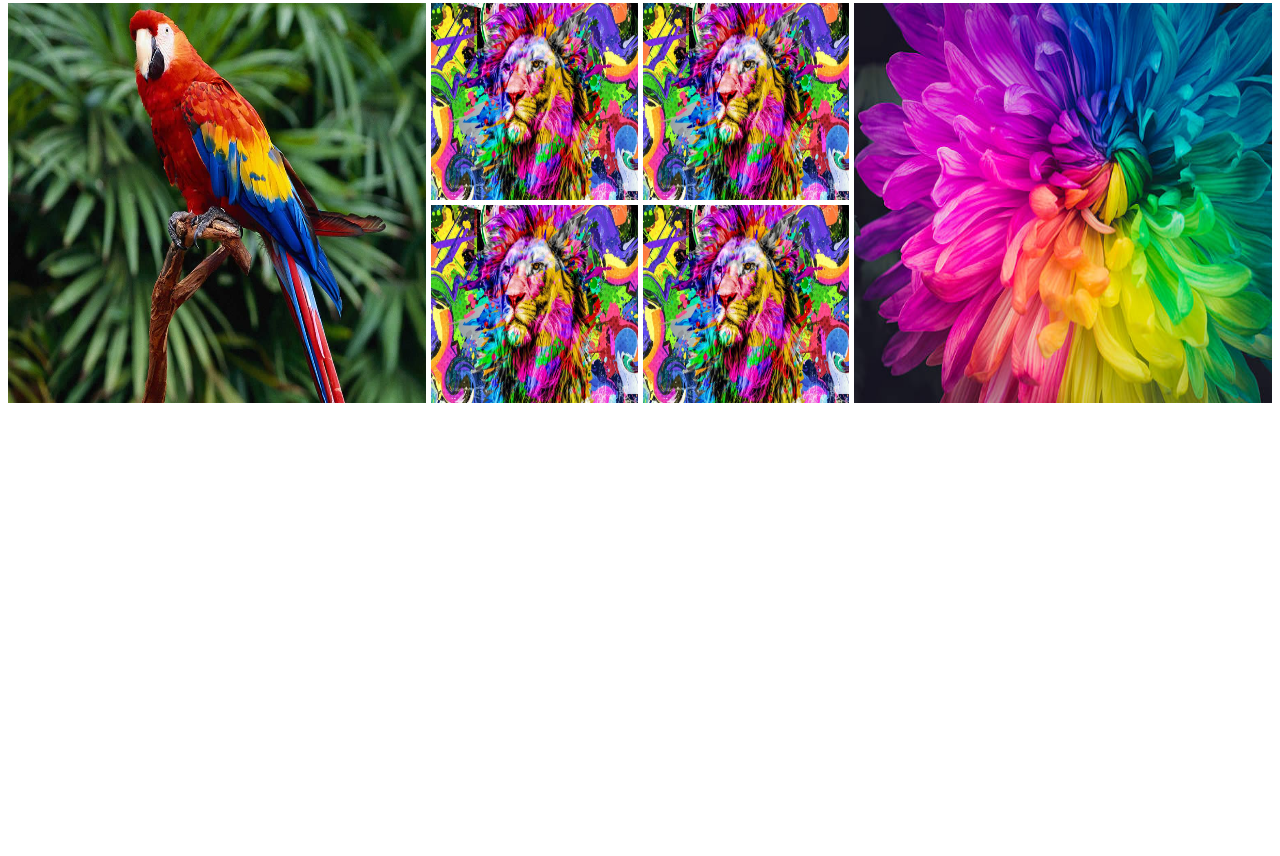
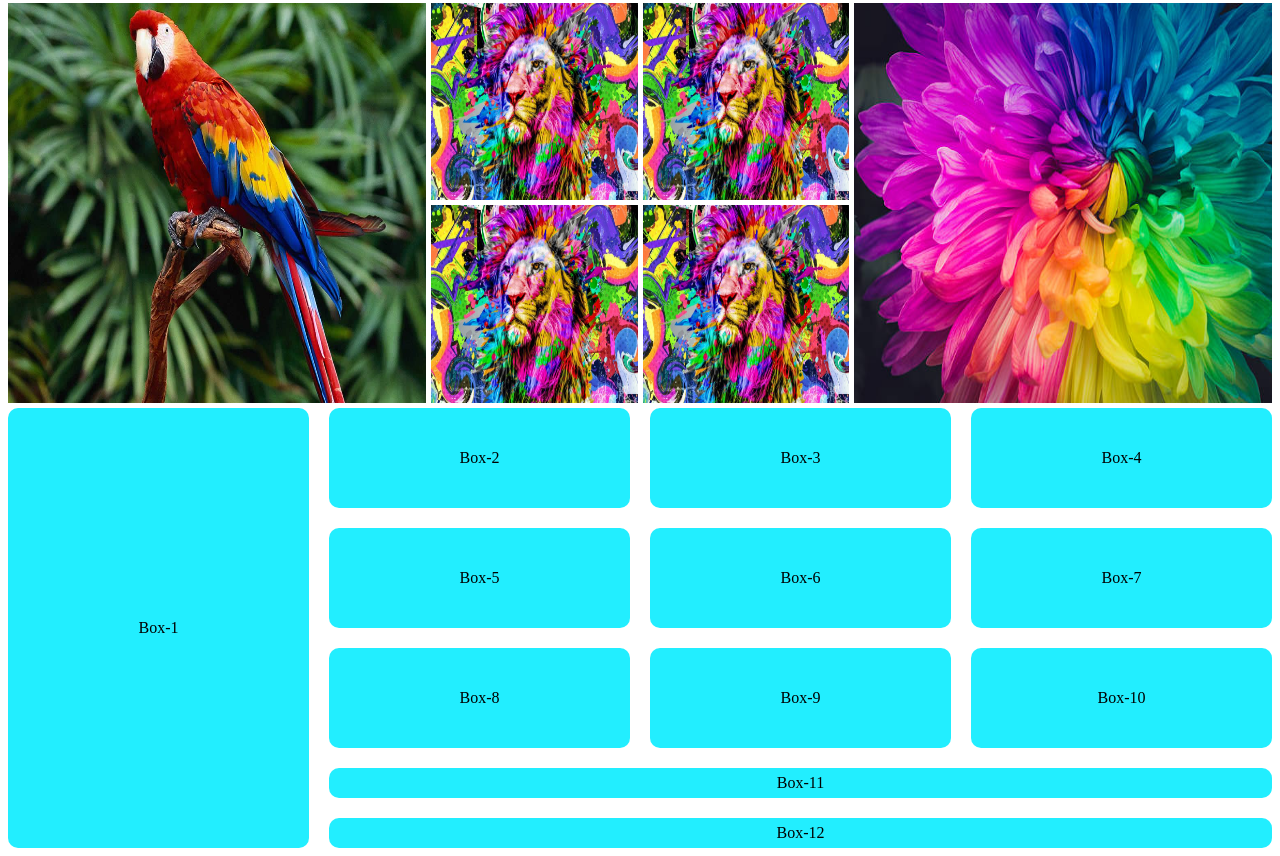
Before and after one commit to mdrieadmia/Responsive-practice, a plain HTML site: page index.html in a window 1280 px wide. Shown: the part 887-1743 px from the top of the page. Before the commit the page ends 1298 px from the top, so only its background shows below. Drawn offline with Linux system fonts and the light colour scheme.

Commit message:
Grid Layout Practice

```diff
--- a/index.html
+++ b/index.html
@@ -42,6 +42,46 @@
                 </div>
             </div>
         </section>
+        <section>
+            <div class="riead">
+                <div class="box" id="box-1">
+                    <p>Box-1</p>
+                </div>
+                <div class="box" id="box-2">
+                    <p>Box-2</p>
+                </div>
+                <div class="box" id="box-3">
+                    <p>Box-3</p>
+                </div>
+                <div class="box" id="box-4">
+                    <p>Box-4</p>
+                </div>
+                <div class="box" id="box-5">
+                    <p>Box-5</p>
+                </div>
+                <div class="box" id="box-6">
+                    <p>Box-6</p>
+                </div>
+                <div class="box" id="box-7">
+                    <p>Box-7</p>
+                </div>
+                <div class="box" id="box-8">
+                    <p>Box-8</p>
+                </div>
+                <div class="box" id="box-9">
+                    <p>Box-9</p>
+                </div>
+                <div class="box" id="box-10">
+                    <p>Box-10</p>
+                </div>
+                <div class="box" id="box-11">
+                    <p>Box-11</p>
+                </div>
+                <div class="box" id="box-12">
+                    <p>Box-12</p>
+                </div>
+            </div>
+        </section>
     </main>
 </body>
 </html>
--- a/styles/style.css
+++ b/styles/style.css
@@ -29,6 +29,26 @@ img{
       grid-template-columns: repeat(1, 1fr);
    }
 }
-@media screen and (min-width:576px) and (max-width:998px) {
+@media screen and (min-width:576px) and (max-width:992px) {
 
 }
+
+.riead{
+   display: grid;
+   gap: 20px;
+   grid-template-columns: repeat(4, 1fr);
+   grid-template-rows: repeat(3, 100px) 30px 30px;
+}
+.box{
+   background: #2ef;
+   display: flex;
+   justify-content: center;
+   align-items: center;
+   border-radius: 10px;
+}
+#box-1{
+   grid-row: span 5;
+}
+#box-11, #box-12{
+   grid-column: span 3;
+}
```
